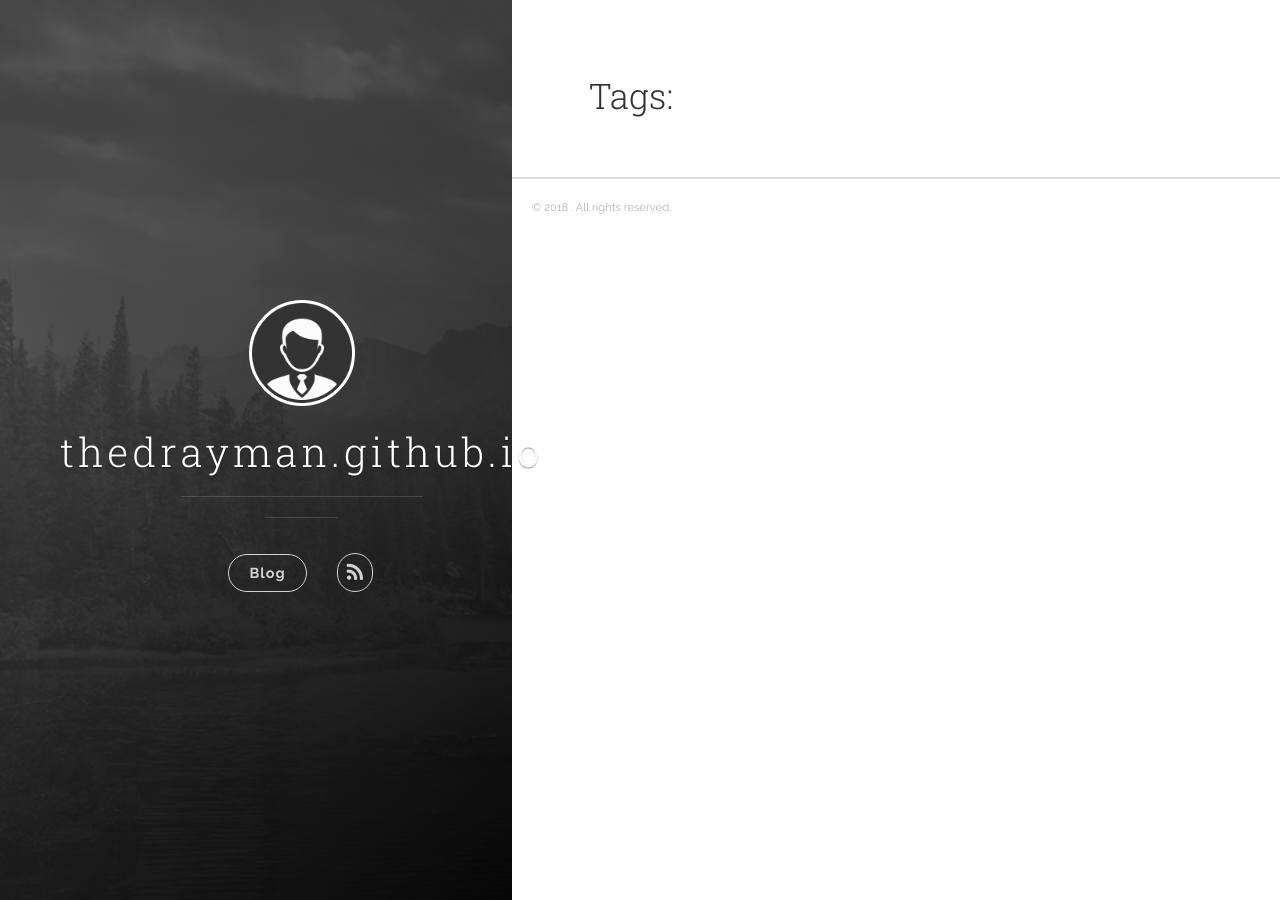
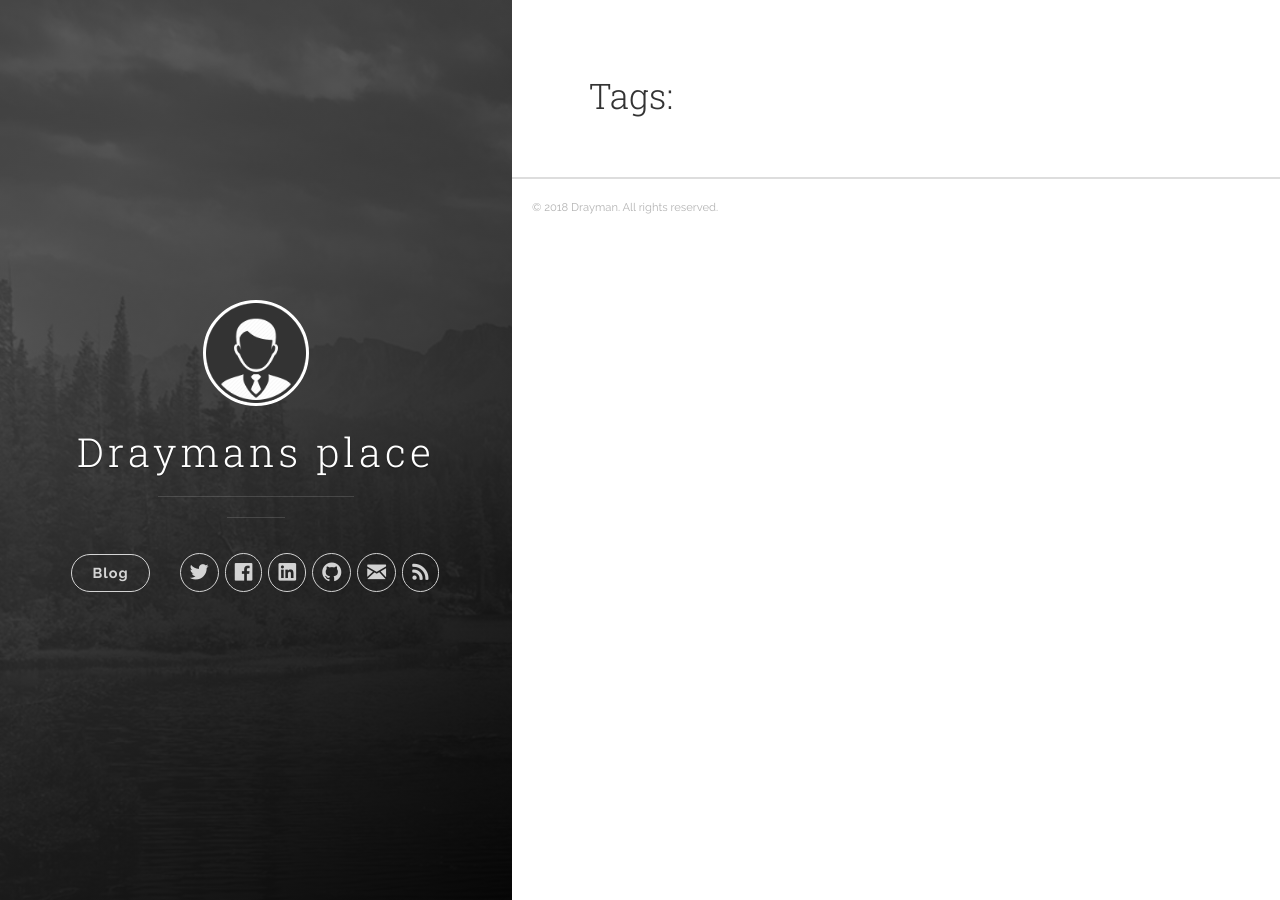
Before and after one commit to thedrayman/thedrayman.github.io, a Jekyll site: the page built from tags.md, in a window 1280 px wide. Built offline with Jekyll 4.4.1, drawn with Linux system fonts in a browser that asks for light colours; some of the changed lines change nothing that is shown.

Commit message:
change config

```diff
--- a/_config.yml
+++ b/_config.yml
@@ -1,3 +1,43 @@
-name: drayman
+# Site settings
+title: Draymans place
+description: ''
+url: 'http://drayman.kulturdroge.de'
+baseurl: '/'
+# google_analytics: 'UA-XXXXXX-X'
+# disqus_shortname: 'your-disqus-name'
+
+author:
+  name: 'Drayman'
+  email: drayman@protonmail.com
+  twitter_username: joshgerdes
+  facebook_username: joshgerdes
+  github_username:  joshgerdes
+  linkedin_username:  joshgerdes
+
+defaults:
+  -
+    scope:
+      path: ''
+      type: 'posts'
+    values:
+        layout: 'post'
+
+# Build settings
+destination: _site
+paginate: 10
+permalink: /:year/:title/
 markdown: kramdown
-permalink: /blog/:year/:month/:day/:title
+highlighter: rouge
+
+sass:
+    sass_dir: _sass
+    style: compressed
+
+kramdown:
+  # use Github Flavored Markdown
+  input: GFM
+  # do not replace newlines by <br>s
+  hard_wrap: false
+
+plugins: ['jekyll-paginate']
+exclude: ['README.md', 'Gemfile', 'Gemfile.lock', 'screenshot.png']
```
